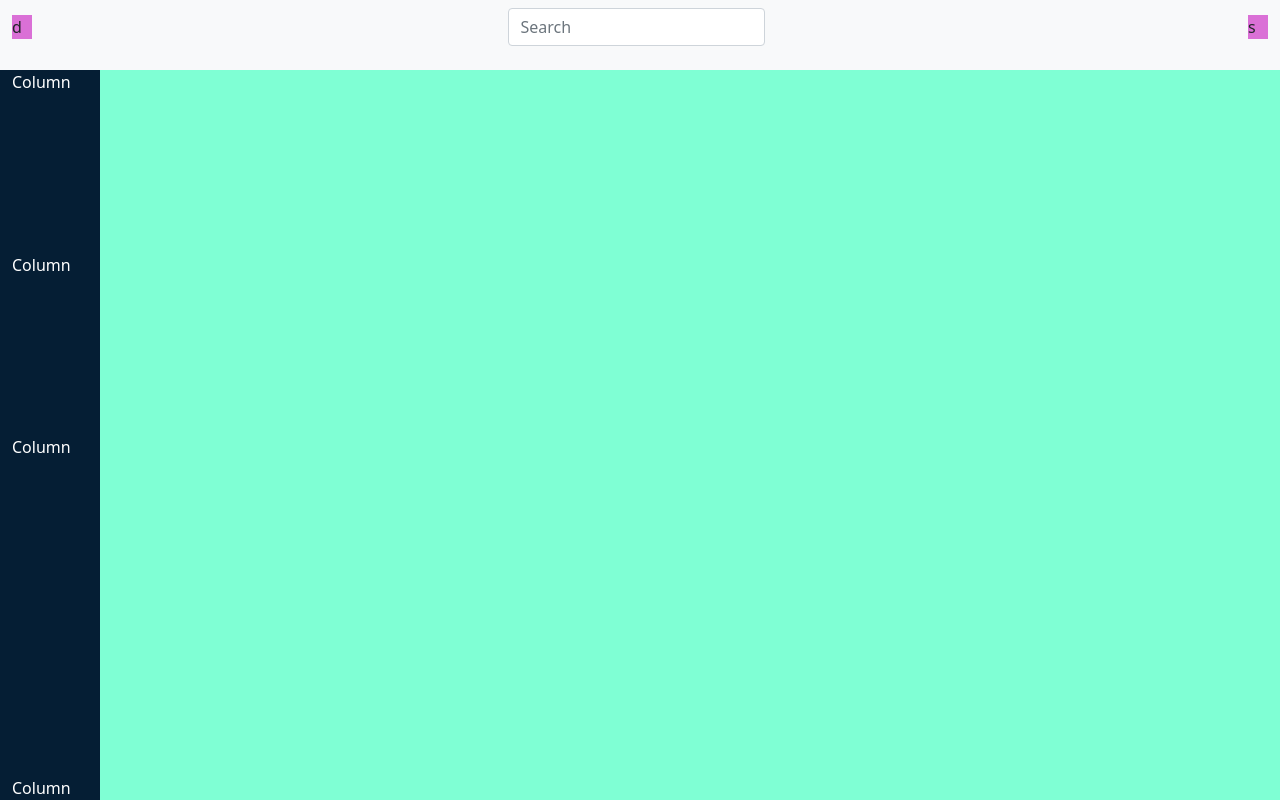
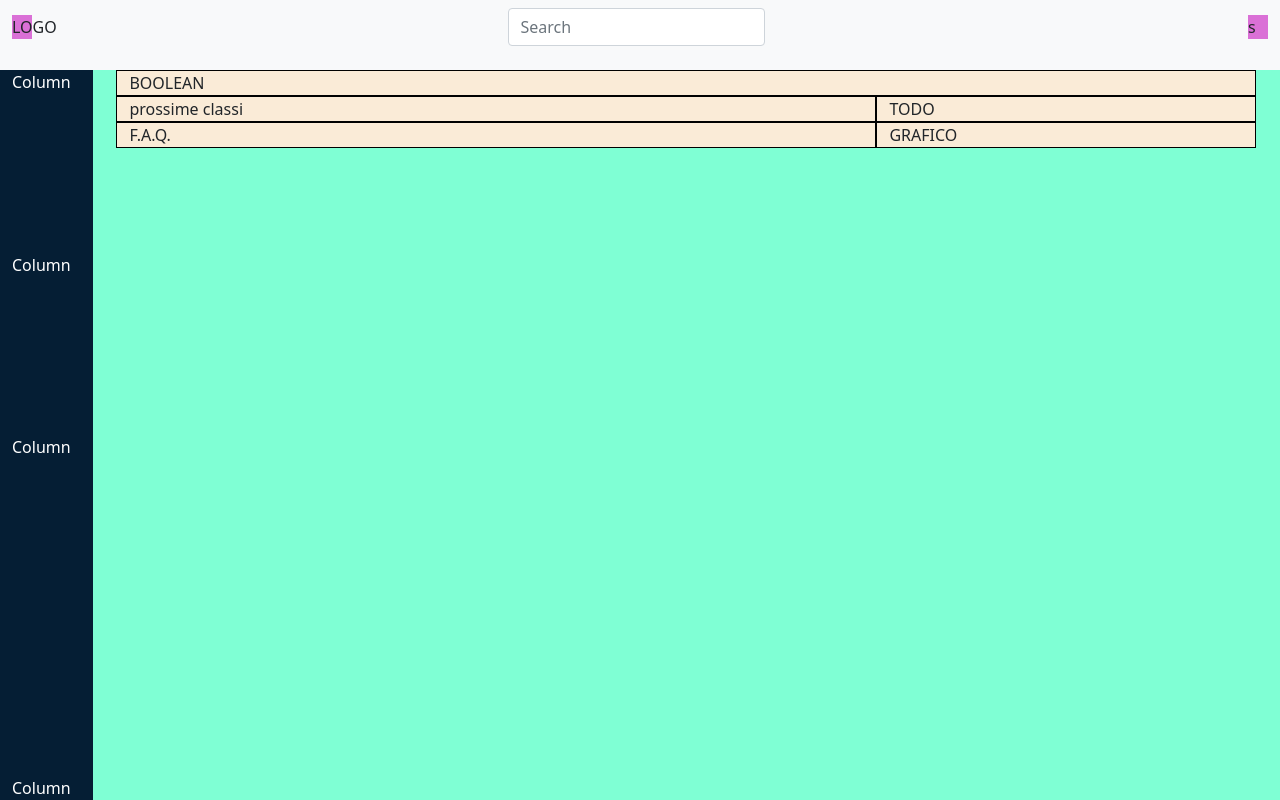
Before and after one commit to danieldorazio/html-css-bootstrap-dashboard, a plain HTML site: page index.html in a window 1280 px wide. Drawn offline with nearby package versions, Linux system fonts and the light colour scheme.

Commit message:
add-structure: CONTENT

```diff
--- a/css/style.css
+++ b/css/style.css
@@ -74,3 +74,12 @@ header {
 /**********
 *  CONTENT  *
 ************/
+
+#ms-content {
+    width: 100%;
+}
+
+#ms-content .row> * {
+    border: 1px solid black;
+    background-color: antiquewhite;
+}
--- a/index.html
+++ b/index.html
@@ -23,7 +23,7 @@
         <header>
             <nav id="nav" class="navbar navbar-light bg-light">
                 <div class="container-fluid">
-                    <div class="a">d</div>
+                    <div class="a">LOGO</div>
                     <form class="d-flex">
                     <input class="form-control me-2" type="search" placeholder="Search" aria-label="Search">
                     </form>
@@ -35,12 +35,12 @@
         <!--------------
         -   MAIN       -
         ------------------>
-        <main>
+        <main class="d-flex">
 
             <!--------------
             -   SIDEBAR     -
             ------------------>
-            <div id="ms-sidebar" class="text-white">
+            <section id="ms-sidebar" class="text-white">
                 <div class="container ms-height-100">
                     <div class="row ms-height-100 ">
                         <div class="col ms-height-content">
@@ -57,13 +57,23 @@
                         </div>
                     </div>
                 </div>
-            </div>
+            </section>
 
 
             <!--------------
             -   CONTENT     -
             ------------------>
-            <div class="ms-content"></div>
+            <section id="ms-content">
+                <div class="container">
+                    <div class="row">
+                        <div class="col-12">BOOLEAN</div>
+                        <div class="col-12 col-lg-8 order-lg-0">prossime classi</div>
+                        <div class="col-12 col-lg-8 order-lg-2">F.A.Q.</div>
+                        <div class="col-12 col-lg-4 order-lg-1">TODO</div>
+                        <div class="col-12 col-lg-4 order-lg-3">GRAFICO</div>
+                    </div>
+                </div>
+            </section>
 
 
 
```
